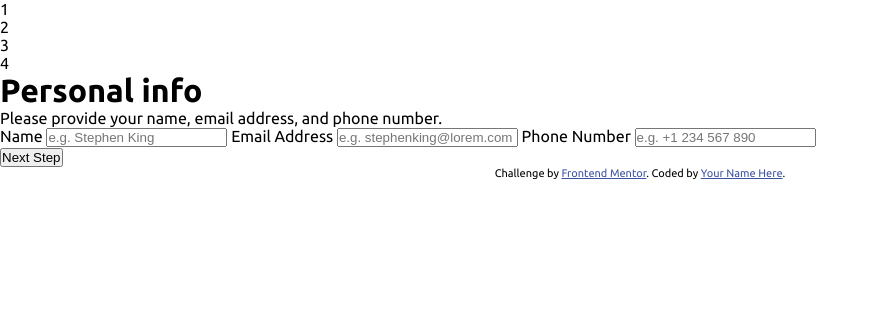
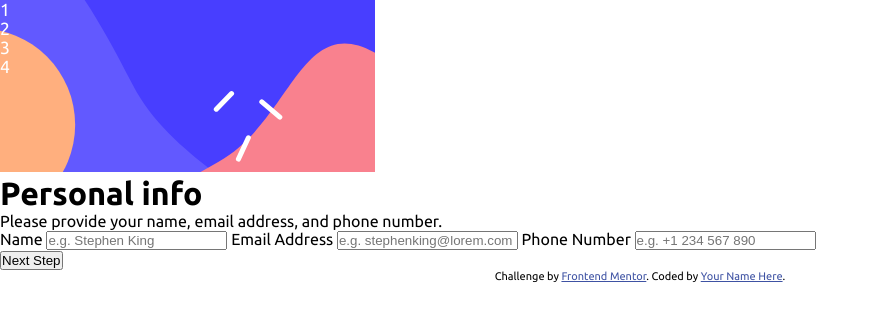
Before and after one commit to Gitros/front-end-mentor-multi-step-form, a plain HTML site: page index.html in a window 1280 px wide. Shown: the whole page, without its empty margins (0-879 px from the left). Drawn offline with Linux system fonts and the light colour scheme.

Commit message:
background

```diff
--- a/index.html
+++ b/index.html
@@ -32,12 +32,38 @@
 
         Step 4
         Summary -->
-        <ul>
+        <ul class="card-numbers">
             <li>1</li>
             <li>2</li>
             <li>3</li>
             <li>4</li>
         </ul>
+        <svg xmlns="http://www.w3.org/2000/svg" xmlns:xlink="http://www.w3.org/1999/xlink" width="375" height="172"
+            viewBox="0 0 375 172">
+            <defs>
+                <path id="a" d="M0 0h375v172H0z" />
+            </defs>
+            <g fill="none" fill-rule="evenodd">
+                <mask id="b" fill="#fff">
+                    <use xlink:href="#a" />
+                </mask>
+                <use xlink:href="#a" fill="#483EFF" />
+                <g mask="url(#b)">
+                    <g transform="translate(-151.029 -133.957)">
+                        <path fill="#6259FF"
+                            d="M79.546 349.634c54.547 128.646 292.524 204.132 354.626 99.852 62.102-104.28-95.035-123.204-150.583-230.963-55.547-107.759-98.711-175.015-178.973-150.466C24.354 92.607 25 220.987 79.546 349.634Z" />
+                        <ellipse cx="129.864" cy="258.711" fill="#FFAF7E" rx="96.329" ry="96.373" />
+                        <path fill="#F9818E"
+                            d="M464.88 433.146c87.31-40.69 133.585-206.525 60.253-246.82-73.333-40.293-82.587 68.465-155.485 109.343-72.898 40.877-118.192 72.245-99.348 126.973 18.845 54.728 107.27 51.194 194.58 10.504Z" />
+                        <g stroke="#FFF" stroke-linecap="round" stroke-linejoin="bevel" stroke-width="5">
+                            <path
+                                d="m367.336 243.125 15.263-15.549M430.872 251.016l-17.995-15.112M399.36 271.751l-9.94 21.293" />
+                        </g>
+                    </g>
+                </g>
+            </g>
+        </svg>
+
     </div>
 
 
--- a/style.css
+++ b/style.css
@@ -6,6 +6,23 @@
 
 body {
     font-family: 'Ubuntu', sans-serif;
+    font-size: 16px;
+}
+
+.sidebar {
+    position: relative;
+
+}
+
+.card-numbers {
+    position: absolute;
+}
+
+.card-numbers li {
+    color: white;
+    font-size: 1.1rem;
+    display: flex;
+
 }
 
 .plan-form,
```
